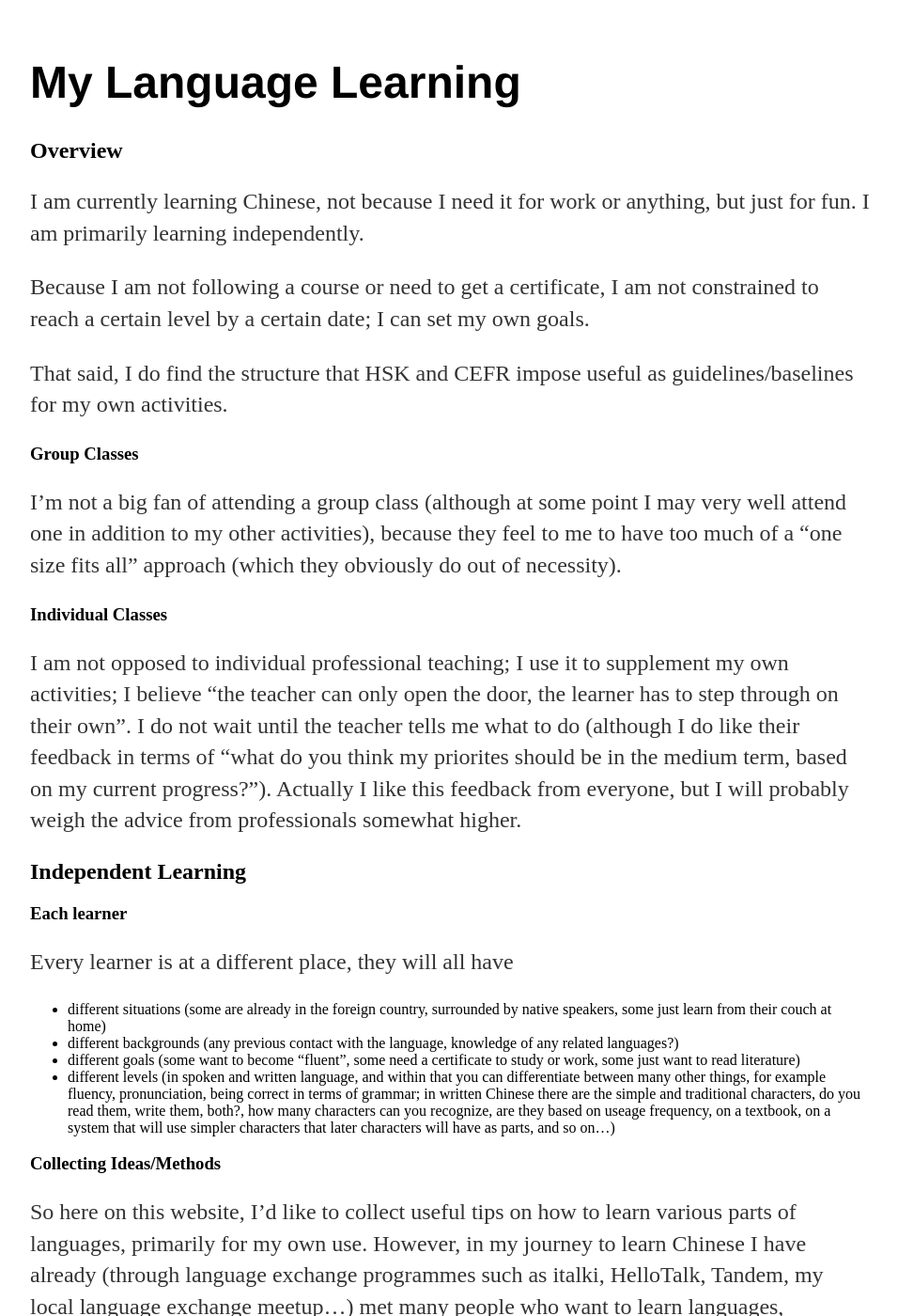
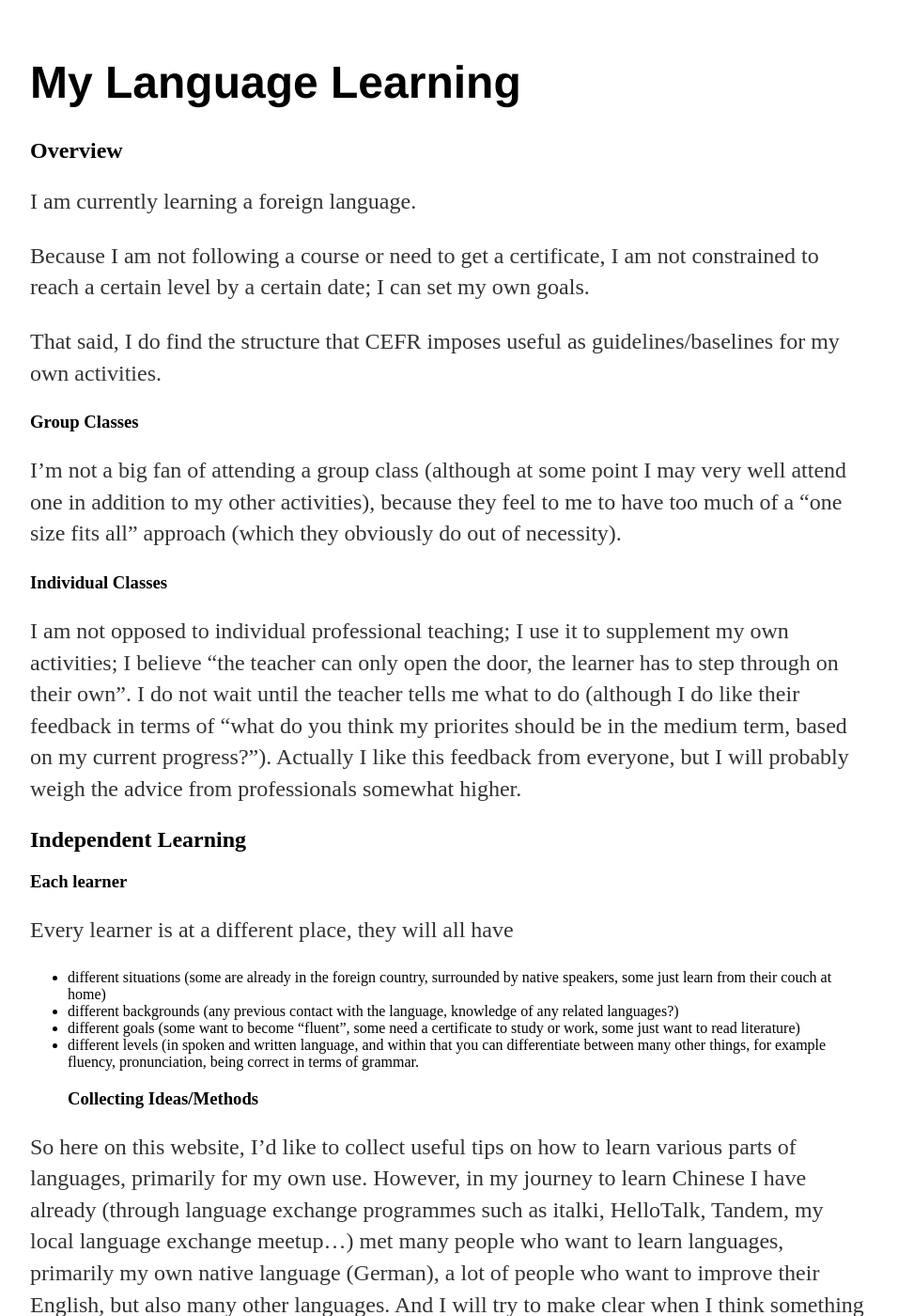
Before and after one commit to nczempin/ll, a Jekyll site: the page built from index.md, in a window 1280 px wide and 1400 px high. Shown: the whole window at 94% size, without its empty margins (160-1116 px from the left). Built offline with Jekyll 4.4.1, drawn with Linux system fonts in a browser that asks for light colours.

Commit message:
Remove specific language

```diff
--- a/index.md
+++ b/index.md
@@ -6,11 +6,11 @@ title: "Language Learning"
 
 ## Overview
 
-I am currently learning Chinese, not because I need it for work or anything, but just for fun. I am primarily learning independently.
+I am currently learning a foreign language.
 
 Because I am not following a course or need to get a certificate, I am not constrained to reach a certain level by a certain date; I can set my own goals.
 
-That said, I do find the structure that HSK and CEFR impose useful as guidelines/baselines for my own activities.
+That said, I do find the structure that CEFR imposes useful as guidelines/baselines for my own activities.
 
 ### Group Classes
 I'm not a big fan of attending a group class (although at some point I may very well attend one in addition to my other activities), because they feel to me to have too much of a "one size fits all" approach (which they obviously do out of necessity).
@@ -25,8 +25,7 @@ Every learner is at a different place, they will all have
 * different situations (some are already in the foreign country, surrounded by native speakers, some just learn from their couch at home)
 * different backgrounds (any previous contact with the language, knowledge of any related languages?)
 * different goals (some want to become "fluent", some need a certificate to study or work, some just want to read literature)
-* different levels (in spoken and written language, and within that you can differentiate between many other things, for example fluency, pronunciation, being correct in terms of grammar; in written Chinese there are the simple and traditional characters, do you read them, write them, both?, how many characters can you recognize, are they based on useage frequency, on a textbook, on a system that will use simpler characters that later characters will have as parts, and so on...)
-
+* different levels (in spoken and written language, and within that you can differentiate between many other things, for example fluency, pronunciation, being correct in terms of grammar.
 ### Collecting Ideas/Methods
 
 So here on this website, I'd like to collect useful tips on how to learn various parts of languages, primarily for my own use.
```
